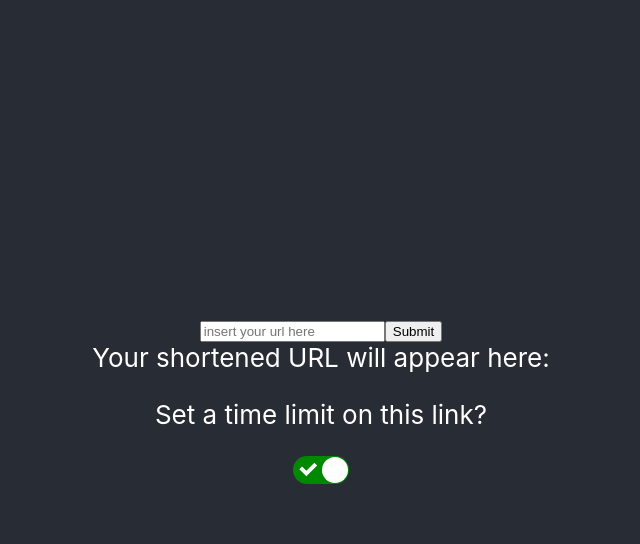
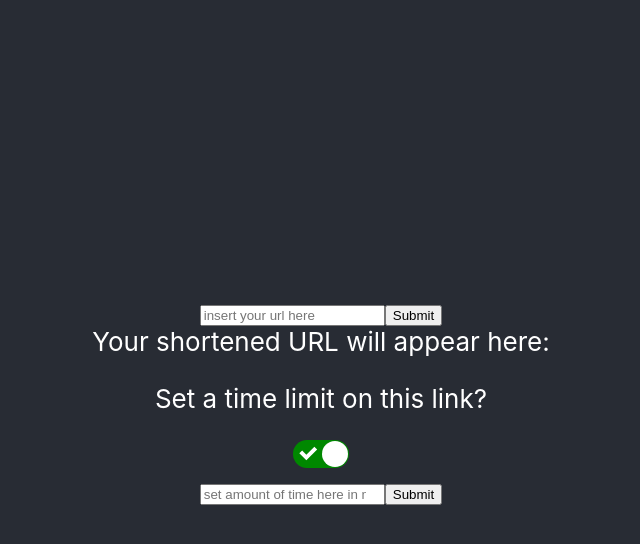
Before and after one commit to YididiyaM/URLshortener-frontend, a React (Create React App) app: page / in a window 1280 px wide. Both pictures are taken after a click on the element 626 px from the left and 469 px from the top of the page. Shown: the top 544 px of the page, without its empty margins (319-959 px from the left). Built offline with nearby package versions, Linux system fonts and the light colour scheme; no server answers.

Commit message:
mild refactor to set the expiration time

```diff
--- a/src/components/PostForm.js
+++ b/src/components/PostForm.js
@@ -9,28 +9,32 @@ const PostForm = () => {
   const url = "http://localhost:8080/rawUrl";
   const [rawUrl, setRawUrl] = useState("");
   const [toggle, setToggle] = useState(false);
-  const [expiration, setExpiration] = useState("");
+  const [expiration, setExpiration] = useState(0);
 
   const submit = (e) => {
     e.target.reset();
     e.preventDefault();
-    if (validator.isURL(rawUrl) && rawUrl.length < 1000) {
-      axios.post(url, { rawUrl }).then((response) => {
-        console.log(response);
-      });
+    axios.post(url, { rawUrl: rawUrl, expiration }).then((response) => {
+      console.log(response);
+    });
+  };
+
+  const handle = debounce((e) => {
+    const userUrl = e.target.value;
+    if (validator.isURL(userUrl) && userUrl.length < 1000) {
+      setRawUrl(userUrl);
     } else {
       alert("Please enter a valid URL that is less than 1000 characters!");
     }
-  };
-
-  const handle = debounce((e, url) => {
-    const userUrl = e.target.value;
-    setRawUrl(userUrl);
   }, 800);
 
   const handleToggle = (val) => {
     setToggle(val);
-    console.log(toggle);
+  };
+
+  const handleExpirationTime = (e) => {
+    setExpiration(e);
+    console.log(expiration);
   };
   return (
     <div>
@@ -42,10 +46,21 @@ const PostForm = () => {
           type="text"
         />
         <button>Submit</button>
-        <ShortenedURL rawUrl={rawUrl} />
-        <p> Set a time limit on this link?</p>
-        <ReactSwitch checked={toggle} onChange={handleToggle} />
       </form>
+      <ShortenedURL rawUrl={rawUrl} />
+      <p> Set a time limit on this link?</p>
+      <ReactSwitch checked={toggle} onChange={handleToggle} />
+      {toggle && (
+        <form>
+          <input
+            type="number"
+            pattern="[0-9]*"
+            placeholder="set amount of time here in minutes!"
+            onChange={handleExpirationTime}
+          />
+          <button>Submit</button>
+        </form>
+      )}
     </div>
   );
 };
--- a/src/components/Redirect.js
+++ b/src/components/Redirect.js
@@ -11,7 +11,7 @@ const Redirect = ({ shortURL }) => {
     });
   }, [redirectedURL]);
   return (
-    <NavLink to={redirectedURL} target="_blank" exact>
+    <NavLink to={redirectedURL} target="_blank">
       {redirectedURL}
     </NavLink>
   );
--- a/src/components/ShortenedURL.js
+++ b/src/components/ShortenedURL.js
@@ -7,11 +7,9 @@ const ShortenedURL = ({ rawUrl }) => {
   const url = "http://localhost:8080/shortUrl";
   useEffect(() => {
     axios.get(url).then((response) => {
-      console.log(response.data);
-      console.log(rawUrl, "rawurl");
       setShortURL(response.data);
     });
-  }, [rawUrl]);
+  }, []);
   return (
     <div>
       Your shortened URL will appear here:
```
